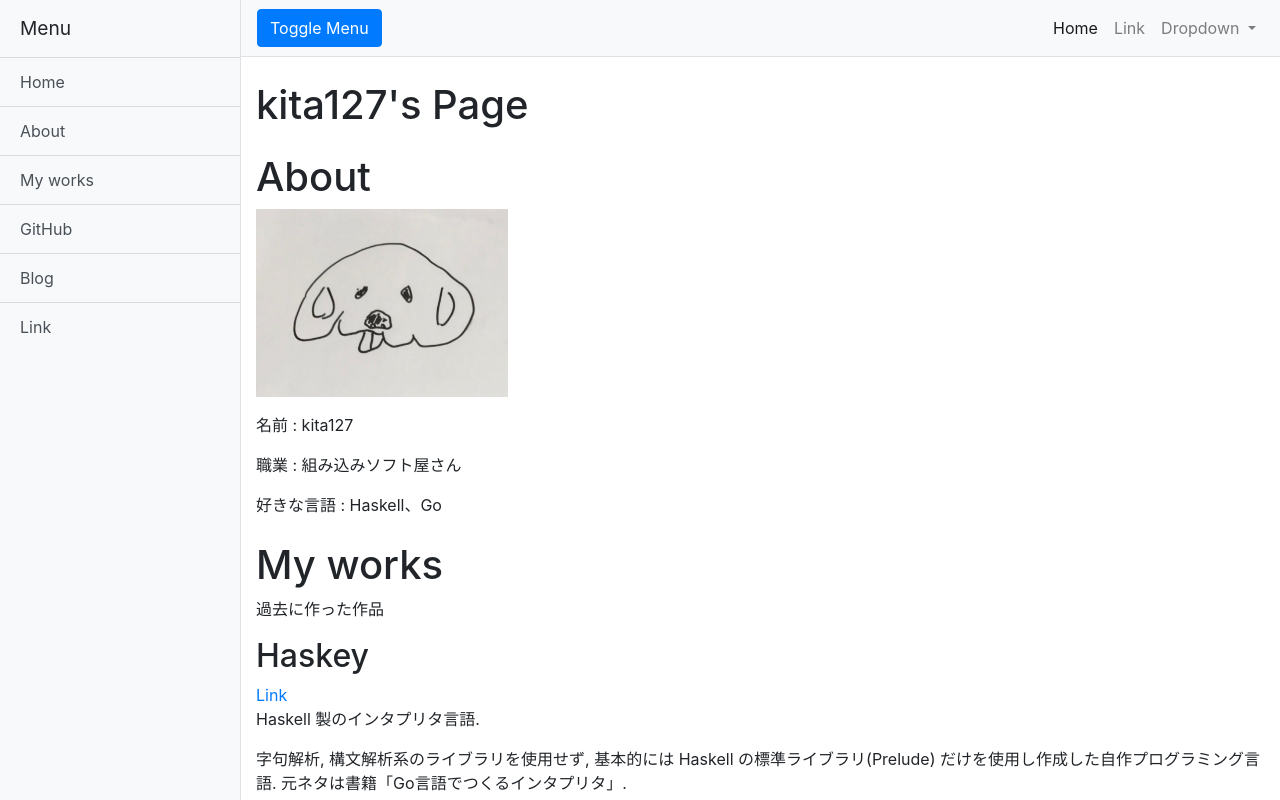
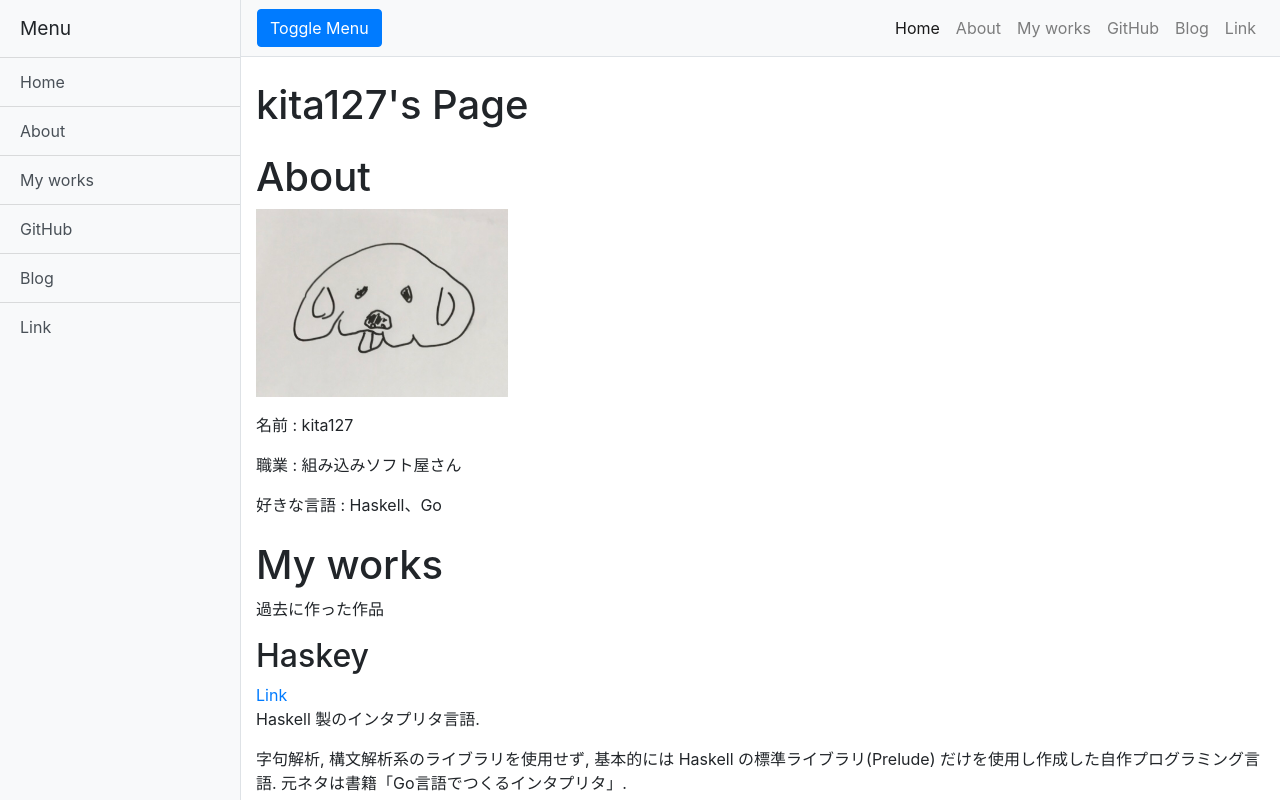
Before and after one commit to kita127/kita127.github.io, a website: page index.html in a window 1280 px wide. Shown: the top 800 px of the page. Drawn offline with nearby package versions, Linux system fonts and the light colour scheme.

```diff
--- a/index.html
+++ b/index.html
@@ -57,18 +57,19 @@
               <a class="nav-link" href="#">Home <span class="sr-only">(current)</span></a>
             </li>
             <li class="nav-item">
+              <a class="nav-link" href="#">About</a>
+            </li>
+            <li class="nav-item">
+              <a class="nav-link" href="#">My works</a>
+            </li>
+            <li class="nav-item">
+              <a class="nav-link" href="#">GitHub</a>
+            </li>
+            <li class="nav-item">
+              <a class="nav-link" href="#">Blog</a>
+            </li>
+            <li class="nav-item">
               <a class="nav-link" href="#">Link</a>
-            </li>
-            <li class="nav-item dropdown">
-              <a class="nav-link dropdown-toggle" href="#" id="navbarDropdown" role="button" data-toggle="dropdown" aria-haspopup="true" aria-expanded="false">
-                Dropdown
-              </a>
-              <div class="dropdown-menu dropdown-menu-right" aria-labelledby="navbarDropdown">
-                <a class="dropdown-item" href="#">Action</a>
-                <a class="dropdown-item" href="#">Another action</a>
-                <div class="dropdown-divider"></div>
-                <a class="dropdown-item" href="#">Something else here</a>
-              </div>
             </li>
           </ul>
         </div>
```
